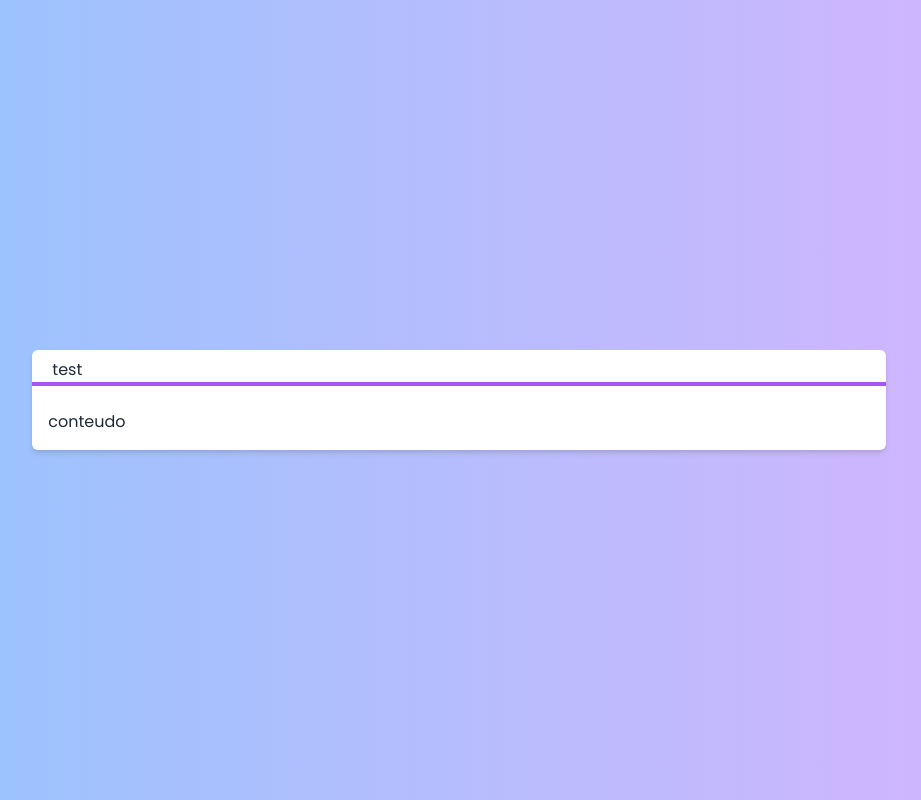
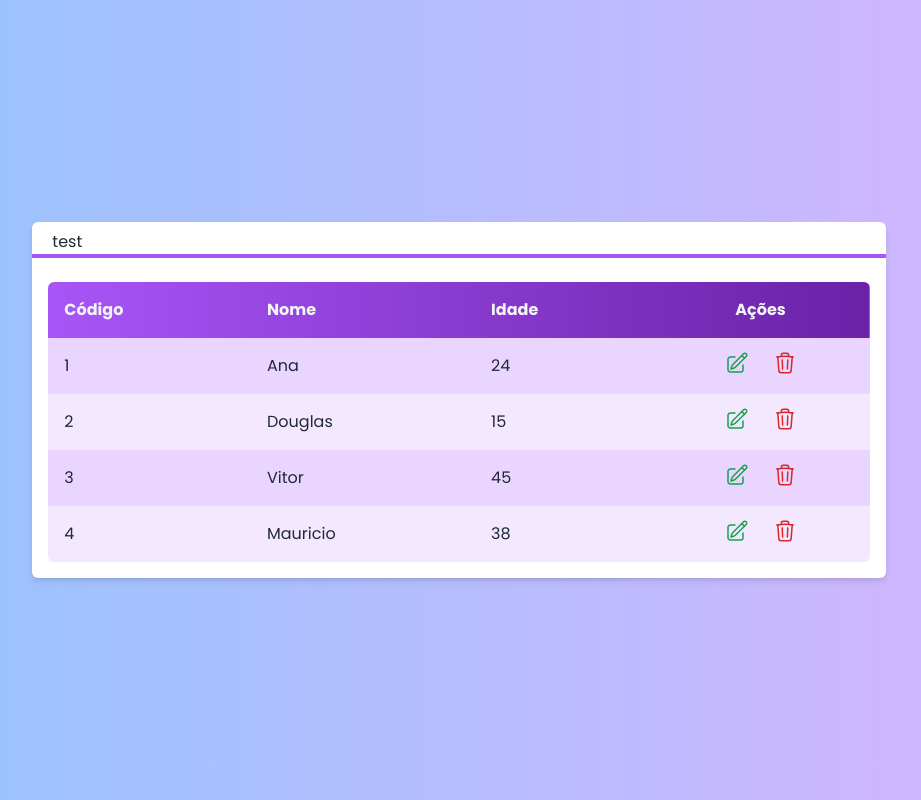
Before and after one commit to wagnnermorais/Next-React-Full-Course, a Next.js app in the folder projects/04 - Final Project Register System/: page / in a window 1280 px wide. Shown: the whole page, without its empty margins (181-1102 px from the left). Built offline with nearby package versions, Linux system fonts and the light colour scheme.

Commit message:
feat: rendering clients informations

```diff
--- a/projects/04 - Final Project Register System/src/pages/index.tsx
+++ b/projects/04 - Final Project Register System/src/pages/index.tsx
@@ -1,5 +1,7 @@
 import { Poppins } from "next/font/google";
 import Layout from "../components/Layout";
+import Table from "../components/Table";
+import Client from "../core/Client";
 
 const poppins = Poppins({
   subsets: ["latin"],
@@ -7,12 +9,30 @@ const poppins = Poppins({
 });
 
 export default function Home() {
+  const clients = [
+    new Client("Ana", 24, "1"),
+    new Client("Douglas", 15, "2"),
+    new Client("Vitor", 45, "3"),
+    new Client("Mauricio", 38, "4"),
+  ];
+
+  const selectedClient = (client: Client) => {
+    console.log(client.name);
+  };
+  const deletedClient = (client: Client) => {
+    console.log(client.name + " foi excluido");
+  };
+
   return (
     <main
       className={`flex min-h-screen flex-col items-center justify-center ${poppins.className} bg-gradient-to-r from-blue-300 to-purple-300`}
     >
       <Layout title="test">
-        <p>conteudo</p>
+        <Table
+          clients={clients}
+          selectedClient={selectedClient}
+          deletedClient={deletedClient}
+        />
       </Layout>
     </main>
   );
```
